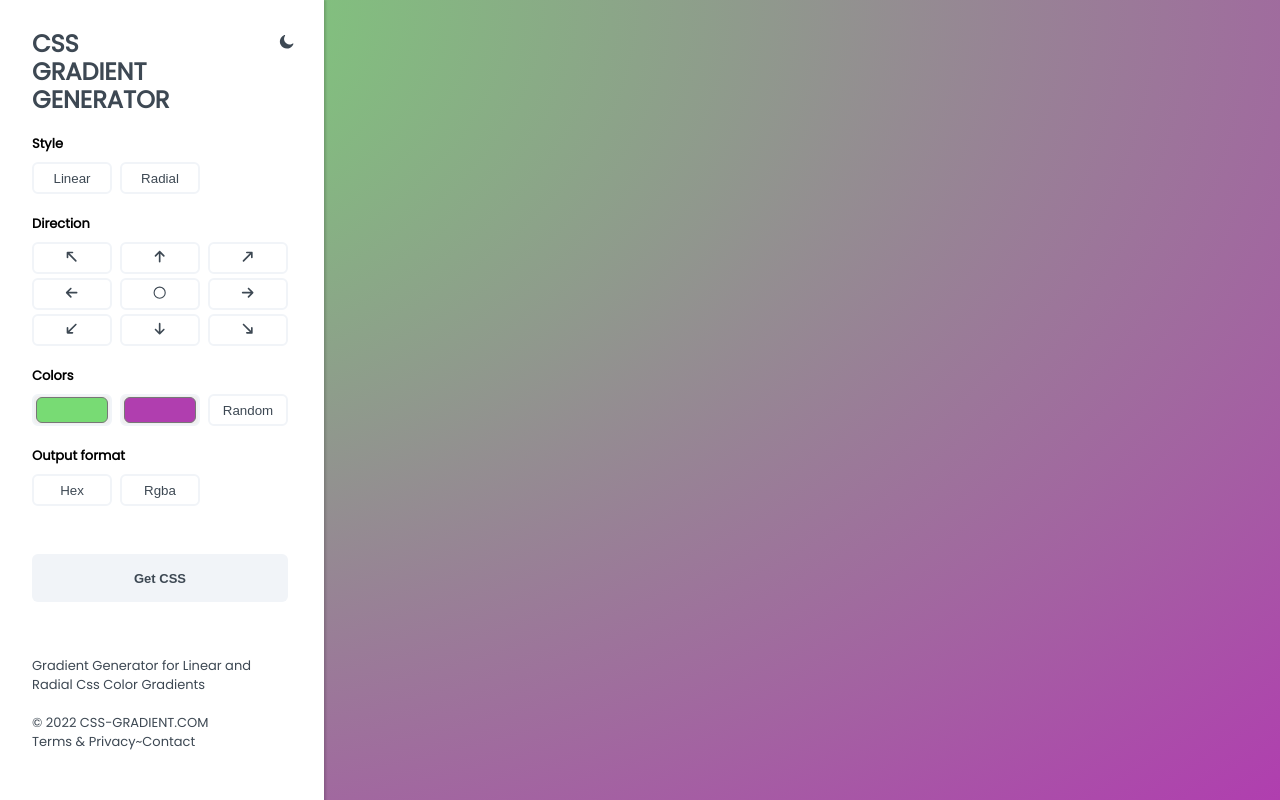
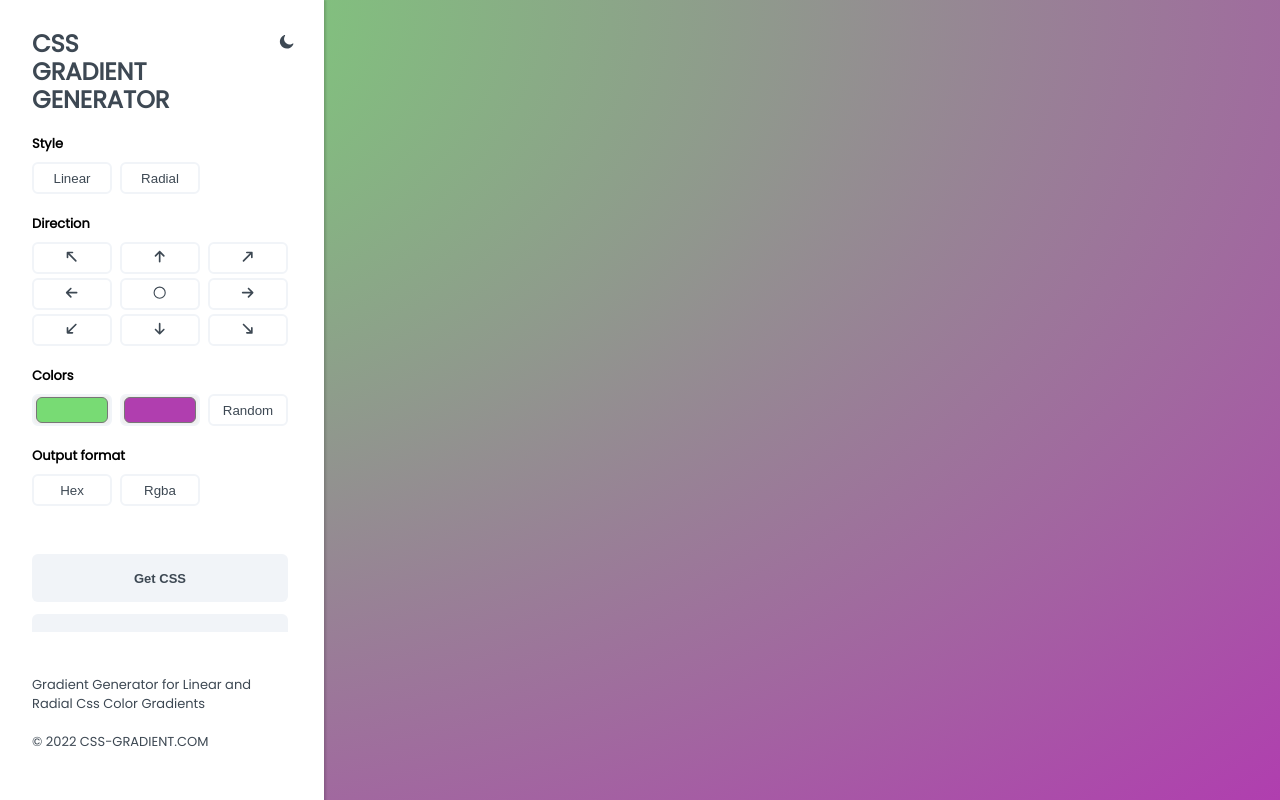
Before and after one commit to bruno-dossantos/CSS-Gradient-Generator, a React (Create React App) app: page / in a window 1280 px wide. Built offline with nearby package versions, Linux system fonts and the light colour scheme.

Commit message:
footer updated

```diff
--- a/src/components/Footer/Footer.js
+++ b/src/components/Footer/Footer.js
@@ -4,25 +4,7 @@ function Footer() {
   return (
     <div className="footer">
       <p>Gradient Generator for Linear and Radial Css Color Gradients</p>
-      <p>
-        © 2022 CSS-GRADIENT.COM
-        <br />
-        <a
-          href="https://www.css-gradient.com/legal"
-          target="_blank"
-          rel="noreferrer"
-        >
-          Terms & Privacy
-        </a>
-        ~
-        <a
-          target="_blank"
-          href="mailto:hello@css-gradient.com"
-          rel="noreferrer"
-        >
-          Contact
-        </a>
-      </p>
+      <p>© 2022 CSS-GRADIENT.COM</p>
     </div>
   );
 }
```
